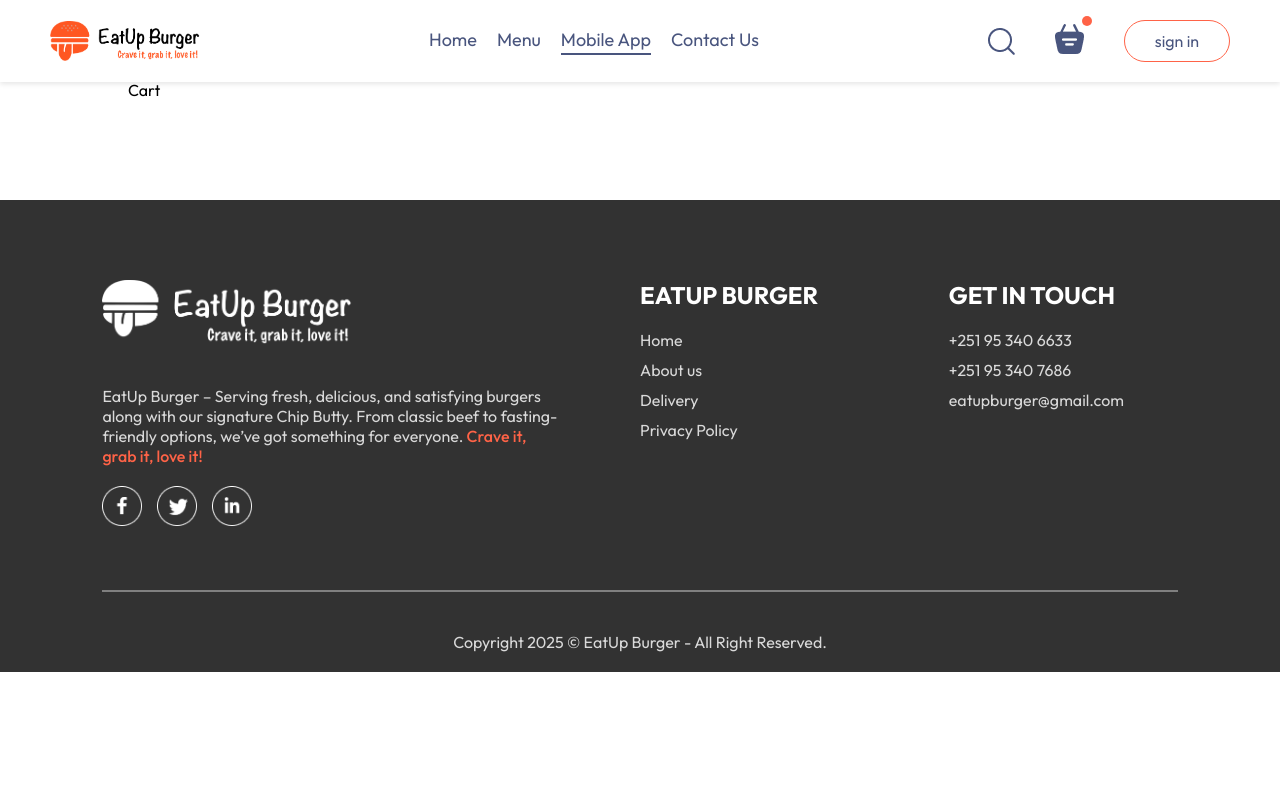
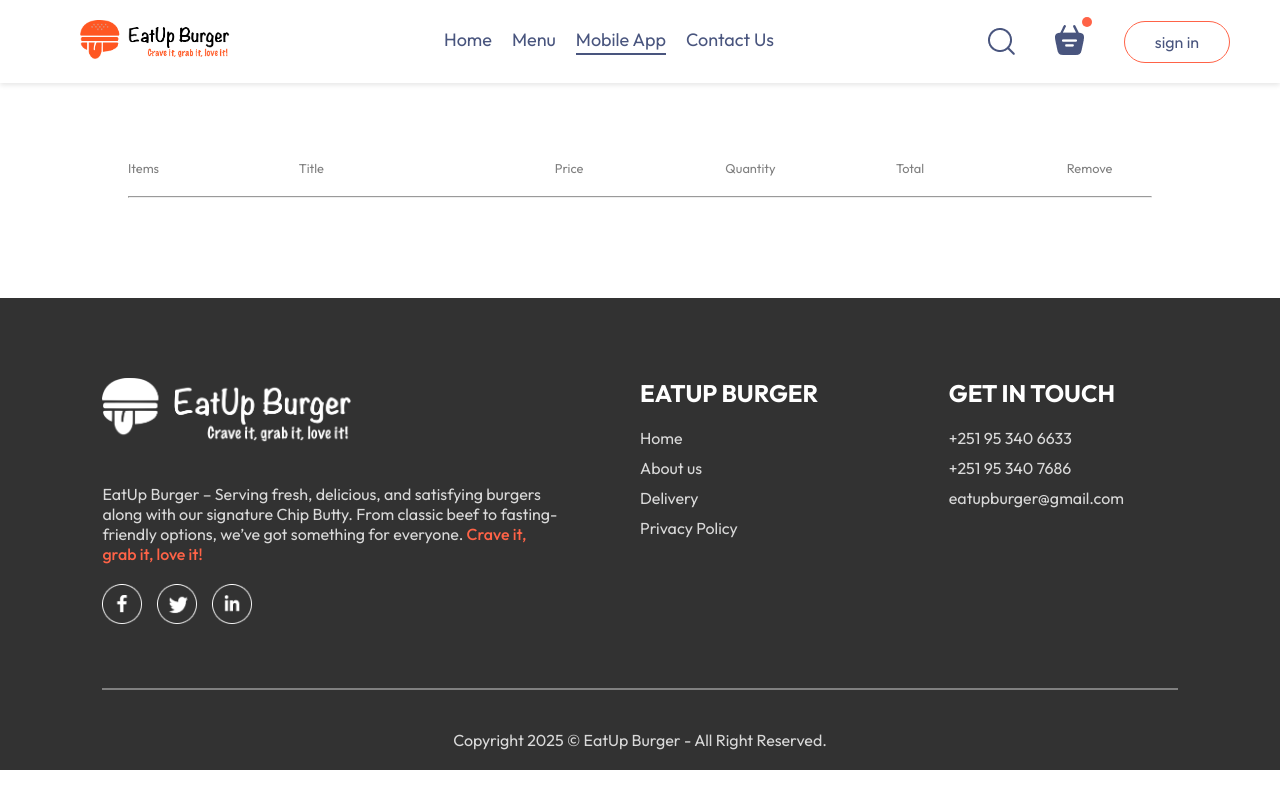
Before and after one commit to EdenGebremedhin/EatUp-Burger-Website, a React (Vite) app in the folder frontend/: page /cart in a window 1280 px wide. Built offline with nearby package versions, Linux system fonts and the light colour scheme.

Commit message:
cart update

```diff
--- a/frontend/src/components/navbar/Navbar.css
+++ b/frontend/src/components/navbar/Navbar.css
@@ -27,7 +27,7 @@
 
 .navbar .logo{
     width: 150px;
-    margin-left: 50px;
+    margin-left: 80px;
 }
 
 .navbar-menu{
--- a/frontend/src/components/navbar/Navbar.jsx
+++ b/frontend/src/components/navbar/Navbar.jsx
@@ -9,7 +9,7 @@
 
   return (
     <div className="navbar">
-      <img src={assets.logo} alt="" className="logo" />
+      <Link to='/'><img src={assets.logo} alt="" className="logo" /></Link>
       <ul className="navbar-menu">
         <Link
           to="/"
@@ -43,7 +43,7 @@
       <div className="navbar-right">
         <img src={assets.search_icon} alt="" />
         <div className="navbar-search-icon">
-          <img src={assets.basket_icon} alt="" />
+          <Link to = '/cart'> <img src={assets.basket_icon} alt="" /></Link>
           <div className="dot"></div>
         </div>
         <button onClick={() => setShowLogin(true)}>sign in</button>
--- a/frontend/src/pages/Cart/Cart.css
+++ b/frontend/src/pages/Cart/Cart.css
@@ -0,0 +1,18 @@
+.cart{
+    margin-top: 100px;
+}
+
+.cart-items-title{
+    display: grid;
+    grid-template-columns: 1fr 1.5fr 1fr 1fr 1fr 0.5fr;
+    align-items: center;
+    color: grey;
+    font-size: max(1vw, 12px);
+}
+.cart-items-item{
+    margin: 10px 0px;
+    color: black;
+}
+.cart-items-item img{
+    width: 50px;
+}
--- a/frontend/src/pages/Cart/Cart.jsx
+++ b/frontend/src/pages/Cart/Cart.jsx
@@ -1,10 +1,43 @@
-import React from 'react'
-import './Cart.css'
+import React, { useContext } from "react";
+import { StoreContext } from "../../context/StoreContext";
+import "./Cart.css";
 
 const Cart = () => {
+  const { cartItems, food_list, removeFromCart } = useContext(StoreContext);
+
   return (
-    <div>Cart</div>
-  )
-}
+    <div className="cart">
+      <div className="cart-items">
+        <div className="cart-items-title">
+          <p>Items</p>
+          <p>Title</p>
+          <p>Price</p>
+          <p>Quantity</p>
+          <p>Total</p>
+          <p>Remove</p>
+        </div>
+        <br />
+        <hr />
+        {food_list.map((item, index) => {
+          if (cartItems[item._id] > 0) {
+            return (
+              <div>
+                <div className="cart-items-title cart-items-item">
+                  <img src={item.image} alt="" />
+                  <p>{item.name}</p>
+                  <p>{item.price}</p>
+                  <p>{cartItems[item._id]}</p>
+                  <p>{item.price * cartItems[item._id]}</p>
+                  <p>X</p>
+                </div>
+                <hr />
+              </div>
+            );
+          }
+        })}
+      </div>
+    </div>
+  );
+};
 
-export default Cart
+export default Cart;
```
